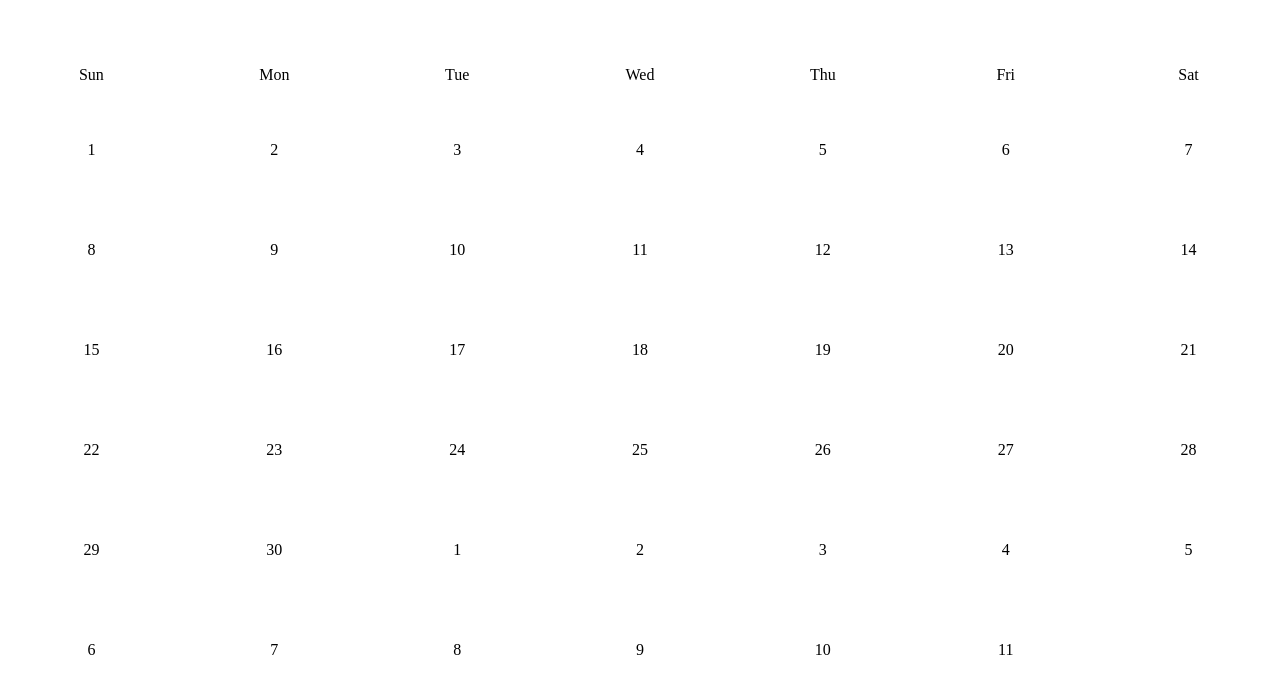
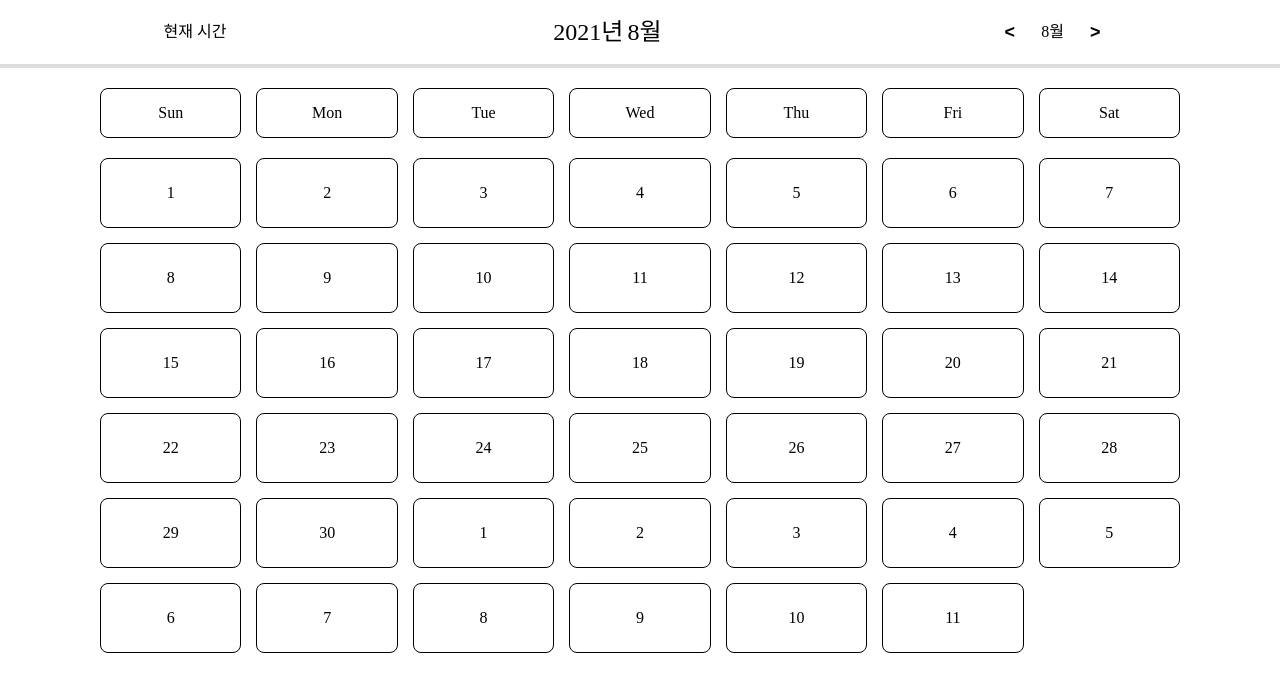
Before and after one commit to SimonDevelope/Calendar-react-typescript, a React (Create React App) app: page / in a window 1280 px wide. Shown: the top 694 px of the page. Built offline with nearby package versions, Linux system fonts and the light colour scheme.

Commit message:
#4. 달력 스타일링 완료 추후 달 이동 완료예정

```diff
--- a/src/Components/Month.tsx
+++ b/src/Components/Month.tsx
@@ -6,35 +6,40 @@ function month() {
 
   console.log(NAME_OF_DAYS);
   const day = new Date();
-  console.log(day);
-  const year = day.getFullYear();
-  console.log(year);
-  const month = day.getMonth(); // 원래 달보다 한 달 뒤로 나온다
-  console.log(month);
-  const isDay = day.getDate();
-  console.log(isDay);
-  const dayOfWeek = day.getDay(); // 0 ~ 6 (0: 일), (6: 토)
-  console.log(dayOfWeek);
-  const thisMonthFirstDay = new Date(year, month, 1); // 이번 달의 첫 날
-  console.log(thisMonthFirstDay);
-  const thisMonthLastDay = new Date(year, month + 1, 0); // 이번 달의 마지막 날
-  console.log(thisMonthLastDay);
-  const lastMonthFirstDay = new Date(year, month - 1, 1); // 지난 달의 첫 날
-  console.log(lastMonthFirstDay);
-  const lastMonthLastDay = new Date(year, month, 0); // 지난 달의 마지막 날
-  console.log(lastMonthLastDay);
-  const nextMonthFirstDay = new Date(year, month + 1, 1); // 다음 달의 첫 날
-  console.log(nextMonthFirstDay);
-  const nextMonthLastDay = new Date(year, month + 2, 0); // 다음 달의 마지막 날
-  console.log(nextMonthLastDay);
+  // console.log(day);
+  // const year = day.getFullYear();
+  // console.log(year);
+  // const month = day.getMonth(); // 원래 달보다 한 달 뒤로 나온다
+  // console.log(month);
+  // const isDay = day.getDate();
+  // console.log(isDay);
+  // const dayOfWeek = day.getDay(); // 0 ~ 6 (0: 일), (6: 토)
+  // console.log(dayOfWeek);
+
+  const thisMonthFirstDay = new Date(day.getFullYear(), day.getMonth(), 1); // 이번 달의 첫 날
+
+  const thisMonthLastDay = new Date(day.getFullYear(), day.getMonth() + 1, 0); // 이번 달의 마지막 날
+
+  const lastMonthFirstDay = new Date(day.getFullYear(), day.getMonth() - 1, 1); // 지난 달의 첫 날
+
+  const lastMonthLastDay = new Date(day.getFullYear(), day.getMonth(), 0); // 지난 달의 마지막 날
+
+  const nextMonthFirstDay = new Date(day.getFullYear(), day.getMonth(), 1); // 다음 달의 첫 날
+
+  const nextMonthLastDay = new Date(day.getFullYear(), day.getMonth() + 2, 0); // 다음 달의 마지막 날
+
+  console.log(lastMonthFirstDay, nextMonthFirstDay, nextMonthLastDay);
+
+  const thisYear = day.getFullYear();
+  const thisMonth = day.getMonth() + 1;
   // 여기까지 전체의 년월일 이 나오고 시간은 00시00분으로 맞춰진 상태가 나온다.
 
   // 이전날짜
-  const prevLastDate = new Date(year, month - 1, 0).getDate();
-  const prevLastDay = new Date(year, month - 1, 0).getDay();
+  const prevLastDate = new Date(day.getFullYear(), day.getMonth() - 1, 0).getDate();
+  const prevLastDay = new Date(day.getFullYear(), day.getMonth() - 1, 0).getDay();
 
-  const thisLastDate = new Date(year, month, 0).getDate();
-  const thisLastDay = new Date(year, month, 0).getDay();
+  const thisLastDate = new Date(day.getFullYear(), day.getMonth(), 0).getDate();
+  const thisLastDay = new Date(day.getFullYear(), day.getMonth(), 0).getDay();
 
   console.log(prevLastDate);
   console.log(prevLastDay);
@@ -56,10 +61,39 @@ function month() {
   for (let i = 1; i <= 13 - thisMonthLastDay.getDay(); i++) {
     dates.push(i);
   }
-  console.log(dates);
+
+  console.log(thisMonthFirstDay.setMonth(day.getMonth() - 1));
+
+  const prevNumberChecking = day.setMonth(day.getMonth() - 1);
+  console.log(prevNumberChecking);
+  const onPrevMonth: React.MouseEventHandler<HTMLButtonElement> = () => {
+    thisMonthLastDay.setMonth(day.getMonth() - 1);
+  };
+  const onNextMonth: React.MouseEventHandler<HTMLButtonElement> = () => {
+    day.setMonth(day.getMonth() + 1);
+    console.log(day.getMonth() + 1);
+  };
   return (
     <>
       <div className="total-view-port">
+        <div className="inner-total-view-port">
+          <div className="calendar-header-section">
+            <div>현재 시간</div>
+            <div className="calender-this-year-time">
+              <div className="calender-this-year-attr">{`${thisYear}년`}</div>
+              &nbsp;
+              <div className="calender-this-month-attr">{`${thisMonth}월`}</div>
+            </div>
+            <div className="calendar-month-control-wrapper">
+              <button className="calendar-month-control-button-attr" onClick={onPrevMonth}>{`<`}</button>
+              <div className="calender-month-area">
+                <div className="calendar-month-control-time-attr">8월</div>
+              </div>
+              <button className="calendar-month-control-button-attr" onClick={onNextMonth}>{`>`}</button>
+            </div>
+          </div>
+          <div className="partition-with-calender-header"></div>
+          <div className="calendar-contents-wrapper">
             <div className="calendar-date-part">
               {NAME_OF_DAYS.map((content: string, index) => {
                 return (
@@ -79,6 +113,8 @@ function month() {
               })}
             </div>
           </div>
+        </div>
+      </div>
     </>
   );
 }
--- a/src/Styles/month.scss
+++ b/src/Styles/month.scss
@@ -1,25 +1,80 @@
+
+.calendar-contents-wrapper {
+    margin: 0px 100px;
+}
+.calendar-header-section {
+    display: flex;
+    justify-content: space-around;
+    align-items: center;
+    margin: 20px auto;
+}
+.calendar-month-control-wrapper {
+    display: flex;
+    justify-content: space-around;
+    width: 10%;
+}
+.calendar-month-control-button-attr {
+    border: none;
+    background: none;
+    font-size: 18px;
+    font-weight: 600;
+    cursor: pointer;
+
+}
+.calendar-month-control-button-attr:hover {
+    background: #DDDDDD;
+    border-radius: 16px;
+    width: 24px;
+}
+.calender-this-year-time {
+    display: flex;
+    justify-content: center;
+    align-items: center;
+}
+.calender-this-year-attr {
+    font-size: 24px;
+}
+.calender-this-month-attr {
+    font-size: 24px;
+}
+
+.calender-month-area {
+    display: flex;
+    justify-content: center;
+    align-items: center;
+}
+.partition-with-calender-header {
+    border: 2px solid #DDDDDD;
+}
 .calendar-date-part{
     width: 100%;
     height: auto;
     display: grid;
     grid-template-columns: repeat(7, 1fr);
     grid-template-rows: repeat(1, 50px);
-    margin-top: 50px;
+    margin-top: 20px;
+    grid-gap: 15px;
 }
 .calendar-number-part{
+    margin-top: 20px;
     width: 100%;
     height: auto;
     display: grid;
     grid-template-columns: repeat(7, 1fr);
-    grid-template-rows: repeat(49, 100px);
+    grid-template-rows: repeat(6, 70px);
+    grid-gap: 15px;
 }
 .calendar-inner-attr {
     display: flex;
     justify-content: center;
     align-items: center;
+    border: 0.5px solid #000000;
+    border-radius: 8px;
 }
 .calender-number-inner-attr {
     display: flex;
     justify-content: center;
     align-items: center;
+    border: 0.5px solid #000000;
+    border-radius: 8px;
 }
```
Lines whose indentation alone changed are shown as unchanged.
